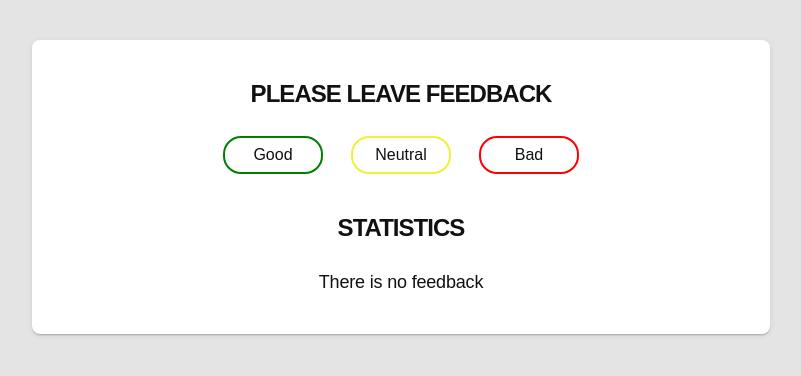
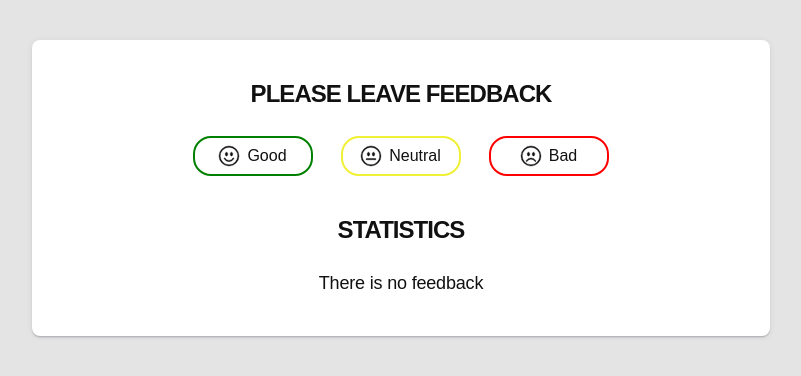
Before and after one commit to Mykola-Ts/goit-react-hw-02-feedback, a React (Create React App) app: page / in a window 1280 px wide. Shown: the top 376 px of the page, without its empty margins (239-1040 px from the left). Built offline with nearby package versions, Linux system fonts and the light colour scheme.

Commit message:
completed task

```diff
--- a/package.json
+++ b/package.json
@@ -10,6 +10,7 @@
     "modern-normalize": "^2.0.0",
     "react": "^18.1.0",
     "react-dom": "^18.1.0",
+    "react-icons": "^4.10.1",
     "react-scripts": "5.0.1",
     "styled-components": "^6.0.7",
     "web-vitals": "^2.1.3"
--- a/src/components/App.jsx
+++ b/src/components/App.jsx
@@ -1,4 +1,5 @@
 import { Component } from 'react';
+import { BsEmojiSmile, BsEmojiNeutral, BsEmojiFrown } from 'react-icons/bs';
 import { Layout } from './Layout';
 import { GlobalStyle } from './GlobalStyle';
 import { Statistics } from './Statistics/Statistics';
@@ -28,9 +29,9 @@ export class App extends Component {
     }
   };
 
-  onLeaveFeedback = evt => {
+  onLeaveFeedback = id => {
     this.setState(prevState => {
-      switch (evt.target.id) {
+      switch (id) {
         case 'good':
           return {
             good: prevState.good + 1,
@@ -60,7 +61,11 @@ export class App extends Component {
       <Layout>
         <Wrapper>
           <FeedbackOptions
-            options={['good', 'neutral', 'bad']}
+            options={[
+              { value: 'good', icon: BsEmojiSmile },
+              { value: 'neutral', icon: BsEmojiNeutral },
+              { value: 'bad', icon: BsEmojiFrown },
+            ]}
             onLeaveFeedback={this.onLeaveFeedback}
           />
 
--- a/src/components/FeedbackButtonListItem/FeedbackButtonListItem.jsx
+++ b/src/components/FeedbackButtonListItem/FeedbackButtonListItem.jsx
@@ -1,11 +1,21 @@
 import { FeedbackItem, FeedbackButton } from './FeedbackButtonListItem.styled';
 import PropTypes from 'prop-types';
 
-export const FeedbackButtonListItem = ({ buttonText, onLeaveFeedback }) => {
+export const FeedbackButtonListItem = ({
+  buttonText,
+  onLeaveFeedback,
+  icon,
+}) => {
+  const IconButton = icon;
+
   return (
     <>
       <FeedbackItem>
-        <FeedbackButton id={buttonText} onClick={onLeaveFeedback}>
+        <FeedbackButton
+          id={buttonText}
+          onClick={evt => onLeaveFeedback(evt.currentTarget.id)}
+        >
+          <IconButton size={20} />
           {buttonText}
         </FeedbackButton>
       </FeedbackItem>
@@ -16,4 +26,5 @@ export const FeedbackButtonListItem = ({ buttonText, onLeaveFeedback }) => {
 FeedbackButtonListItem.propTypes = {
   buttonText: PropTypes.string.isRequired,
   onLeaveFeedback: PropTypes.func.isRequired,
+  icon: PropTypes.func.isRequired,
 };
--- a/src/components/FeedbackButtonListItem/FeedbackButtonListItem.styled.js
+++ b/src/components/FeedbackButtonListItem/FeedbackButtonListItem.styled.js
@@ -31,7 +31,12 @@ export const FeedbackItem = styled.li`
 `;
 
 export const FeedbackButton = styled.button`
-  min-width: 100px;
+  display: flex;
+  align-items: center;
+  justify-content: center;
+  gap: 8px;
+
+  min-width: 120px;
   border-radius: 18px;
   border: 2px solid black;
   padding: 8px;
@@ -42,7 +47,8 @@ export const FeedbackButton = styled.button`
   background-color: transparent;
 
   transition: color var(--transition-duration) var(--transition-timing-function),
-    background-color var(--transition-duration) var(--transition-timing-function);
+    background-color var(--transition-duration)
+      var(--transition-timing-function);
 
   &:is(:hover, :focus) {
     color: var(--white-color);
@@ -51,4 +57,10 @@ export const FeedbackButton = styled.button`
   @media screen and (max-width: 767px) {
     min-width: 70px;
   }
+
+  & svg {
+    stroke-width: 0.3;
+
+    overflow: visible;
+  }
 `;
--- a/src/components/FeedbackOptions/FeedbackOptions.jsx
+++ b/src/components/FeedbackOptions/FeedbackOptions.jsx
@@ -8,11 +8,12 @@ export const FeedbackOptions = ({ options, onLeaveFeedback }) => {
     <>
       <Section title="Please leave feedback">
         <FeedbackButtonList>
-          {options.map(option => (
+          {options.map(({ value, icon }) => (
             <FeedbackButtonListItem
-              key={option}
-              buttonText={option}
+              key={value}
+              buttonText={value}
               onLeaveFeedback={onLeaveFeedback}
+              icon={icon}
             />
           ))}
         </FeedbackButtonList>
```
Also changed, not shown: 1 other file (tests, documents, lock files or other folders).
